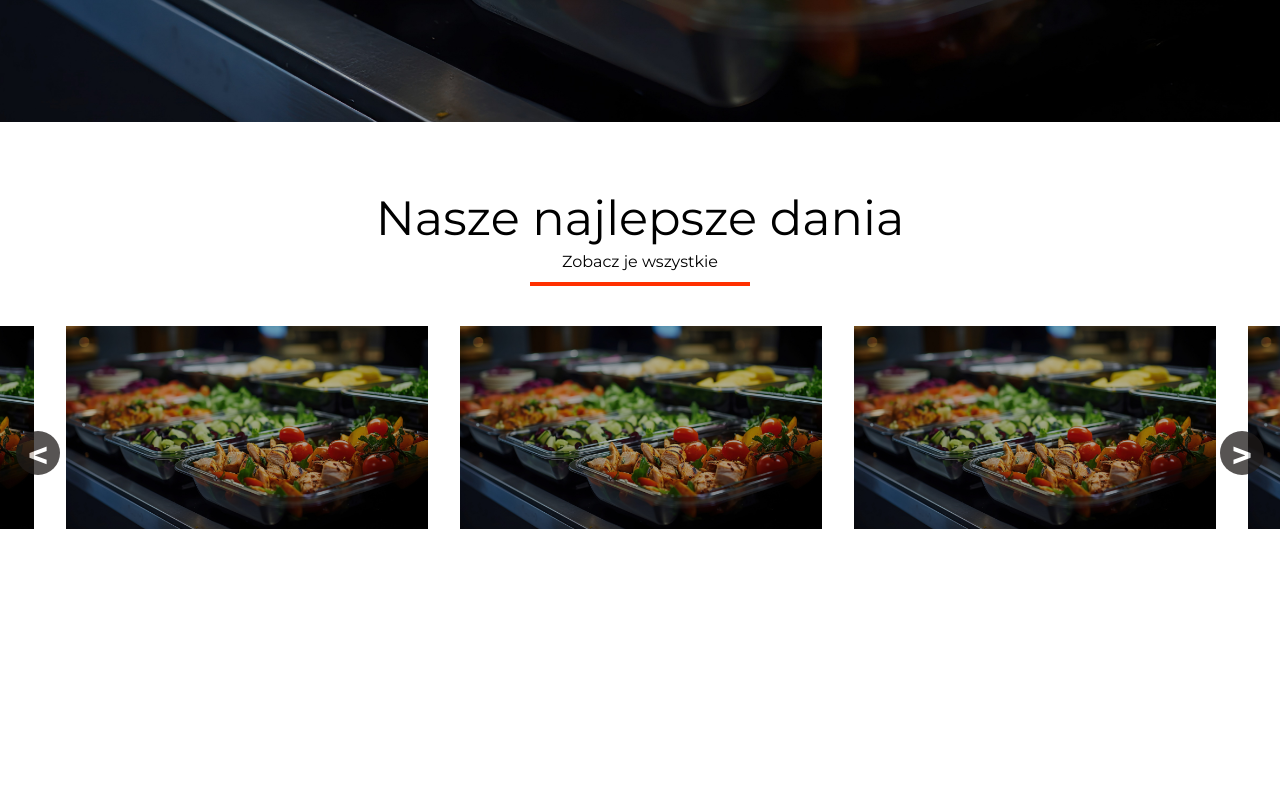
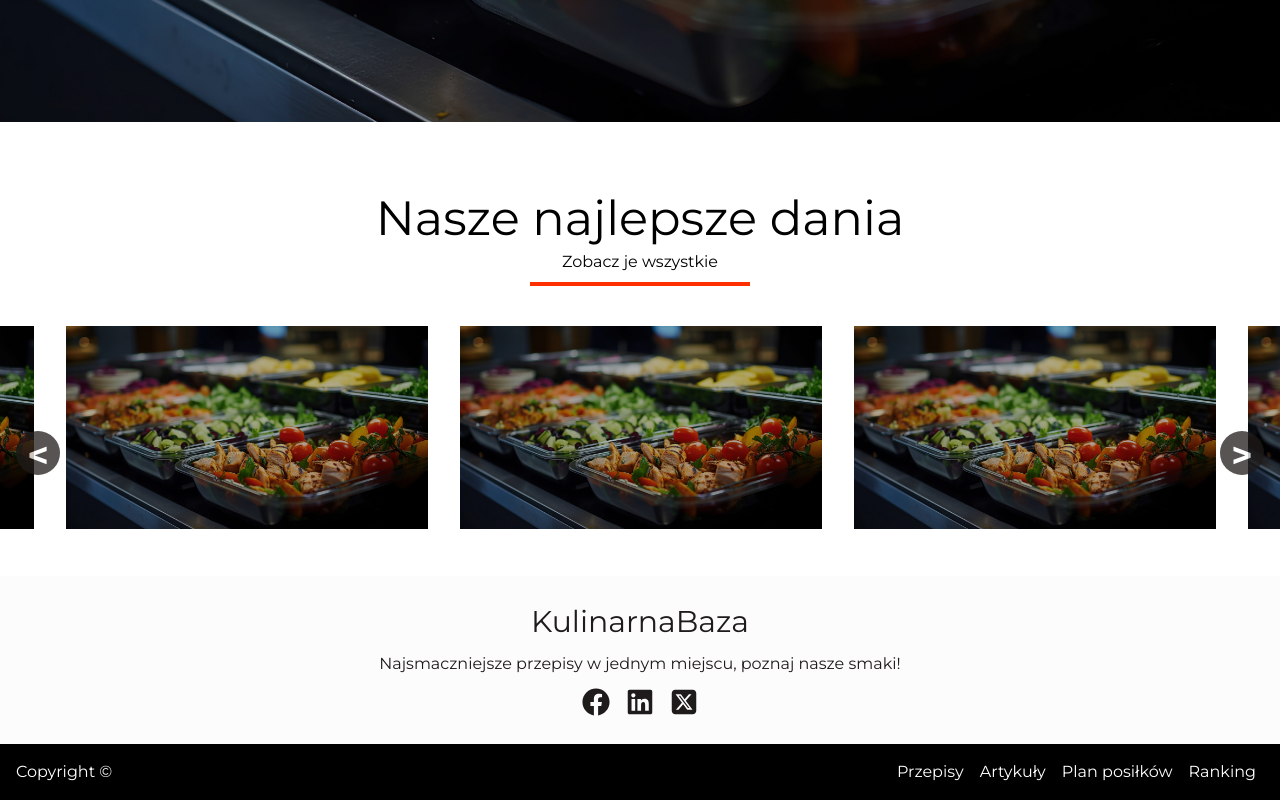
Before and after one commit to Skalik2/KulinarnaBaza, a React (Vite) app in the folder app/: page / in a window 1280 px wide. Shown: the part 678-1478 px from the top of the page. Before the commit the page ends 1254 px from the top, so only its background shows below. Built offline with nearby package versions, Linux system fonts and the light colour scheme.

Commit message:
Feat: Create footer

```diff
--- a/app/package.json
+++ b/app/package.json
@@ -18,7 +18,7 @@
     "react-dom": "^18.2.0",
     "react-hook-form": "^7.51.3",
     "react-hot-toast": "^2.4.1",
-    "react-icons": "^5.1.0",
+    "react-icons": "^5.2.0",
     "react-router-dom": "^6.23.0",
     "react-slick": "^0.30.2",
     "slick-carousel": "^1.8.1"
--- a/app/src/pages/HomePage.tsx
+++ b/app/src/pages/HomePage.tsx
@@ -1,11 +1,13 @@
 import Hero from '../ui/home/Hero'
 import Carousel from '../ui/home/Carousel'
+import Footer from '../ui/footer/Footer'
 
 export default function HomePage() {
   return (
     <div>
       <Hero />
       <Carousel />
+      <Footer />
     </div>
   )
 }
--- /dev/null
+++ b/app/src/ui/footer/Footer.tsx
@@ -0,0 +1,28 @@
+import { FaFacebook, FaLinkedin } from "react-icons/fa";
+import { FaSquareXTwitter } from "react-icons/fa6";
+
+export default function Footer() {
+  return (
+    <div className='flex flex-col flex-wrap'>
+            <div className=' flex flex-col flex-wrap bg-bgWhite mx-auto text-bgDark dark:bg-bgDark dark:text-bgWhite justify-center items-center text-center p-7 w-full'>
+                <h1 className=' text-3xl mx-auto'>KulinarnaBaza</h1>
+                <p className='p-3'>Najsmaczniejsze przepisy w jednym miejscu, poznaj nasze smaki!</p>
+                <div className='flex justify-center items-center [&>*]:mx-2'>
+                    <FaFacebook className='w-7 h-7'/>
+                    <FaLinkedin className='w-7 h-7'/>
+                    <FaSquareXTwitter className='w-7 h-7'/>
+
+                </div>
+            </div>
+            <div className=' bg-black text-white flex justify-between p-4'>
+                <p>Copyright ©</p>
+                <ul className='flex flex-row [&>*]:px-2'>
+                    <li>Przepisy</li>
+                    <li>Artykuły</li>
+                    <li>Plan posiłków</li>
+                    <li>Ranking</li>
+                </ul>
+            </div>
+        </div>
+  )
+}
```
Also changed, not shown: 1 other file (tests, documents, lock files or other folders).
